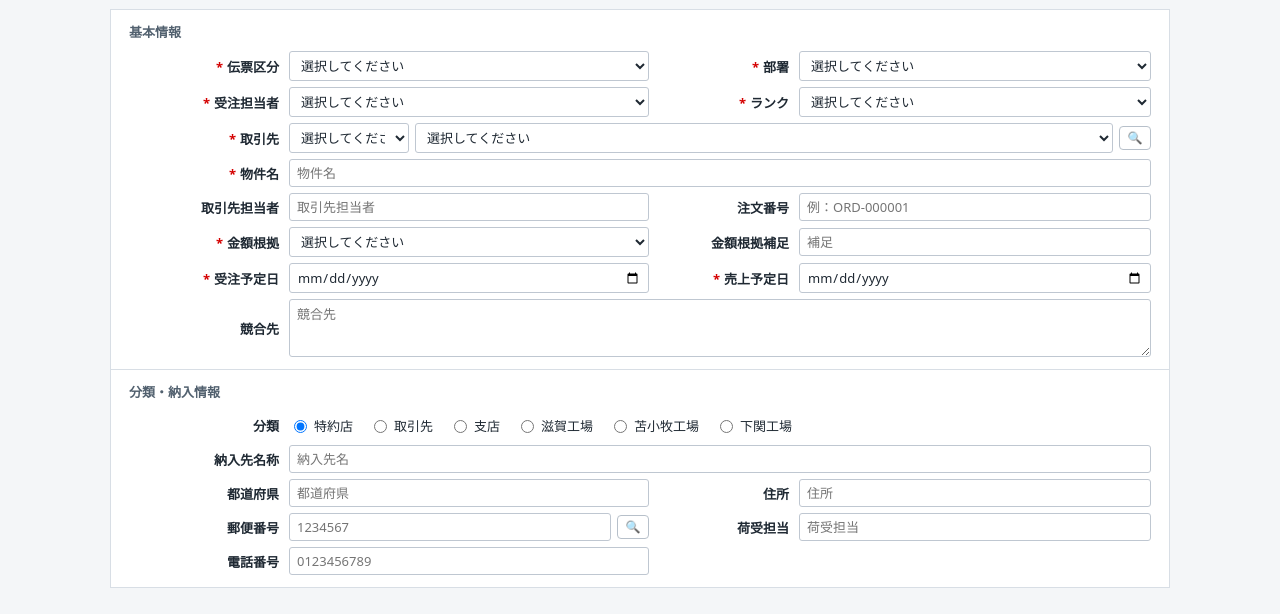
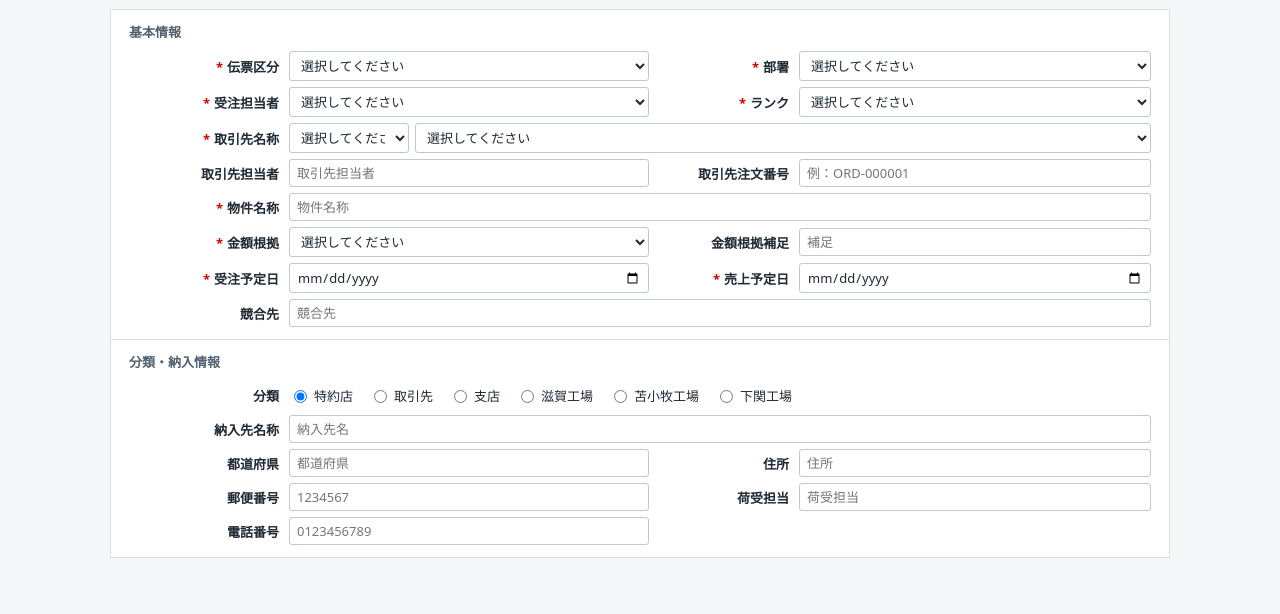
Before and after one commit to ghatake2026/sales-dummy, a website: page index.html in a window 1280 px wide. Shown: the part 58-672 px from the top of the page. Drawn offline with Linux system fonts and the light colour scheme.

Commit message:
Reorder customer fields

```diff
--- a/index.html
+++ b/index.html
@@ -136,13 +136,6 @@
       flex: 0 0 120px;
     }
 
-    .lookup {
-      min-width: 32px;
-      width: 32px;
-      padding: 4px 0;
-      font-size: 12px;
-    }
-
     .radio-row {
       display: flex;
       flex-wrap: wrap;
@@ -210,9 +203,6 @@
         flex-basis: auto;
       }
 
-      .lookup {
-        width: 100%;
-      }
     }
   </style>
 </head>
@@ -265,7 +255,7 @@
             <option>E</option>
           </select>
 
-          <label for="customerCode" class="required">取引先</label>
+          <label for="customerName" class="required">取引先名称</label>
           <div class="inline wide">
             <select id="customerCode" name="customerCode" class="code">
               <option value="" selected>選択してください</option>
@@ -291,17 +281,16 @@
               <option>中央電機サービス株式会社</option>
               <option>未来環境システム株式会社</option>
             </select>
-            <button type="button" class="lookup" aria-label="取引先検索">🔍</button>
           </div>
-
-          <label for="propertyName" class="required">物件名</label>
-          <input id="propertyName" name="propertyName" class="wide" type="text" placeholder="物件名">
 
           <label for="customerContact">取引先担当者</label>
           <input id="customerContact" name="customerContact" type="text" placeholder="取引先担当者">
 
-          <label for="orderNumber">注文番号</label>
+          <label for="orderNumber">取引先注文番号</label>
           <input id="orderNumber" name="orderNumber" type="text" placeholder="例：ORD-000001">
+
+          <label for="propertyName" class="required">物件名称</label>
+          <input id="propertyName" name="propertyName" class="wide" type="text" placeholder="物件名称">
 
           <label for="amountBasis" class="required">金額根拠</label>
           <select id="amountBasis" name="amountBasis">
@@ -322,7 +311,7 @@
           <input id="expectedSalesDate" name="expectedSalesDate" type="date">
 
           <label for="competitor">競合先</label>
-          <textarea id="competitor" name="competitor" class="full" placeholder="競合先"></textarea>
+          <input id="competitor" name="competitor" class="wide" type="text" placeholder="競合先">
         </div>
       </section>
 
@@ -349,10 +338,7 @@
           <input id="address" name="address" type="text" placeholder="住所">
 
           <label for="postalCode">郵便番号</label>
-          <div class="inline">
-            <input id="postalCode" name="postalCode" type="text" placeholder="1234567">
-            <button type="button" class="lookup" aria-label="郵便番号検索">🔍</button>
-          </div>
+          <input id="postalCode" name="postalCode" type="text" placeholder="1234567">
 
           <label for="receivingContact">荷受担当</label>
           <input id="receivingContact" name="receivingContact" type="text" placeholder="荷受担当">
```
